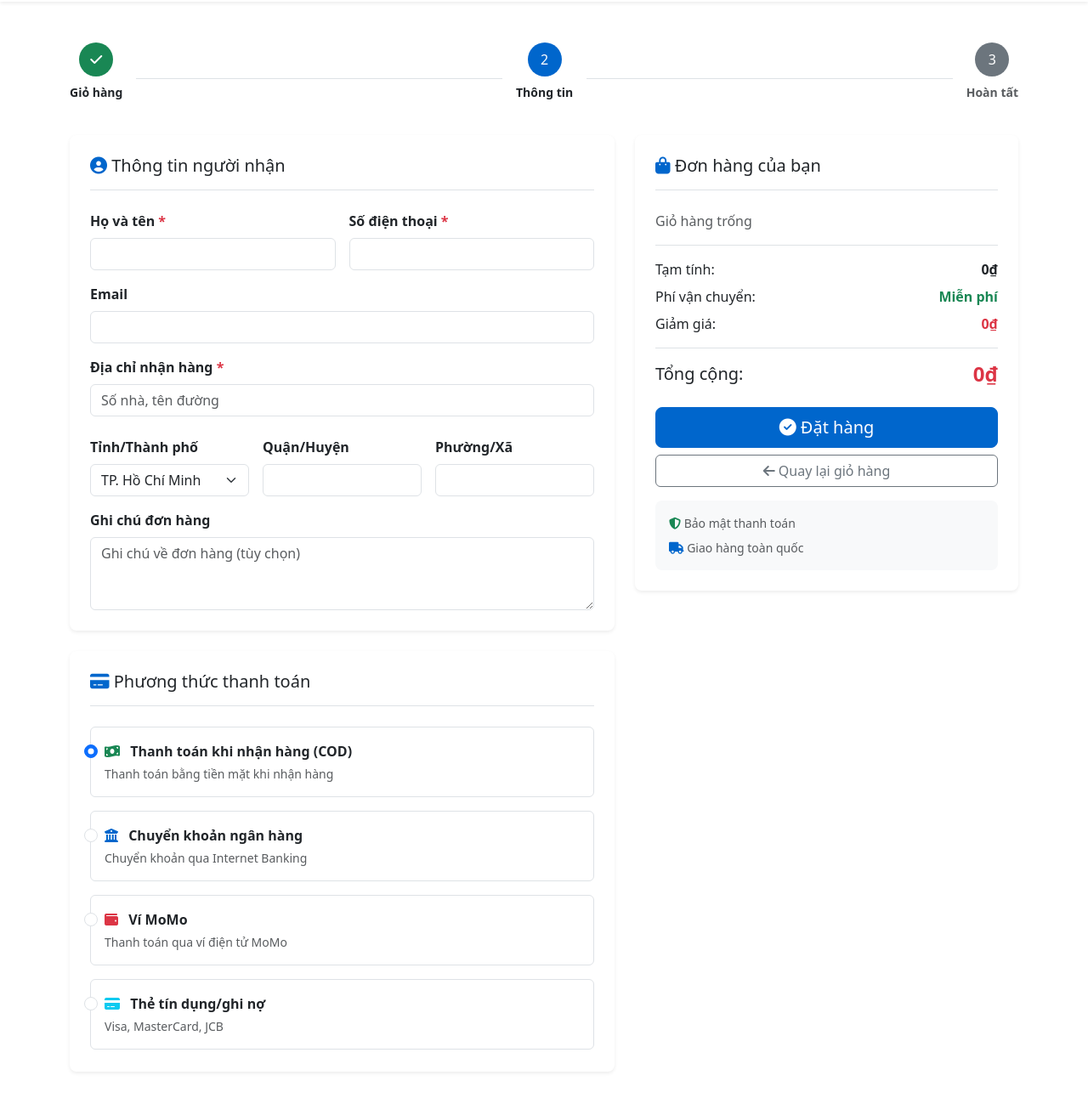
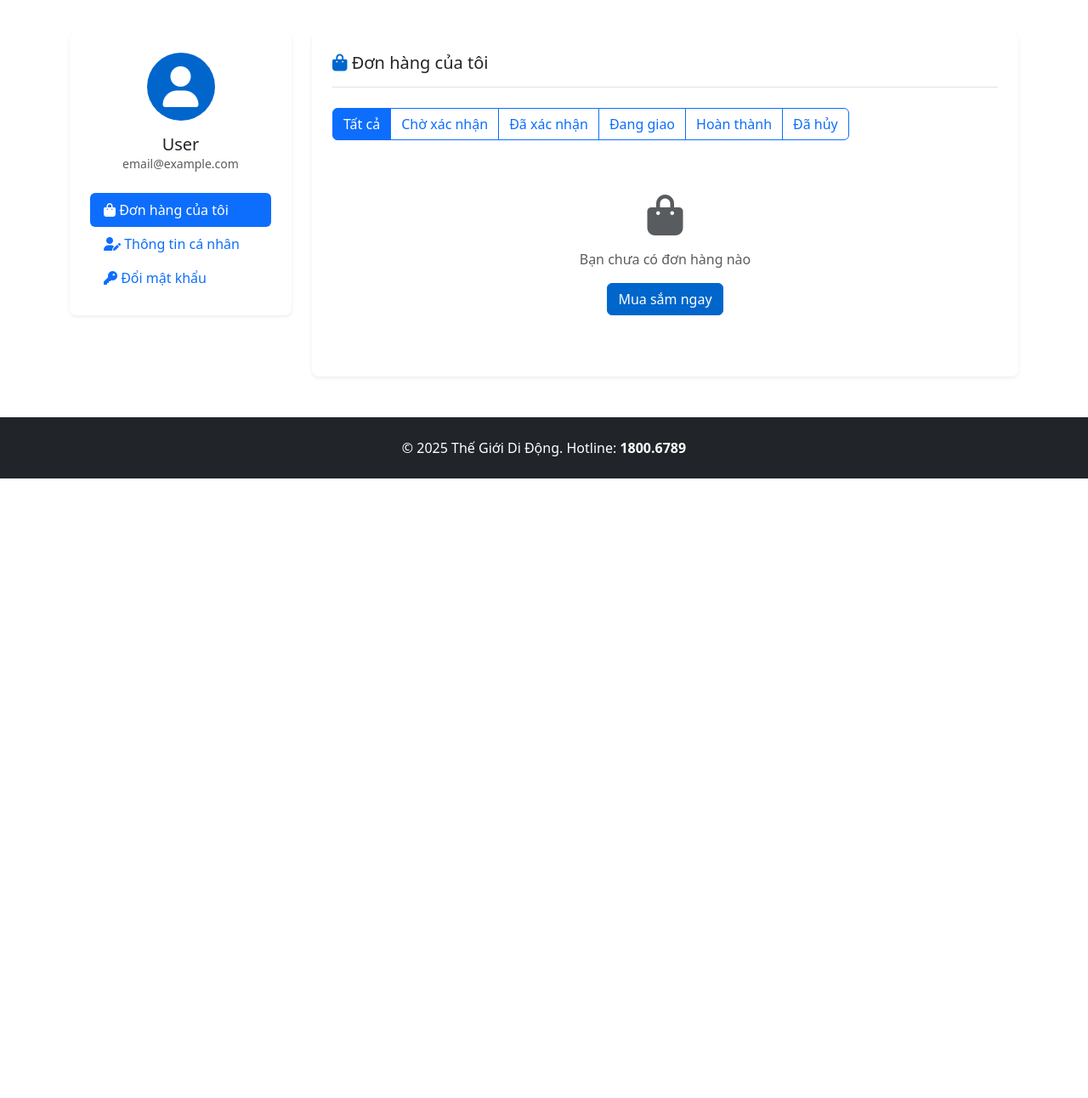
Before and after one commit to phantrantruonghuy/csn-da23tta-phantrantruonghuy-webbandienthoai-boostrap-master, a plain HTML site: page csn-da23tta-phantrantruonghuy-webbandienthoai-boostrap-master/checkout.html in a window 1280 px wide. Shown: the part 66-1358 px from the top of the page at 85% size. After the commit the page ends 800 px from the top, so only its background shows below. Drawn offline with nearby package versions, Linux system fonts and the light colour scheme; sample sign-in values are in the browser's storage.

Commit message:
sửa thanh nav và cập nhật giao diện mới

```diff
--- a/csn-da23tta-phantrantruonghuy-webbandienthoai-boostrap-master/checkout.html
+++ b/csn-da23tta-phantrantruonghuy-webbandienthoai-boostrap-master/checkout.html
@@ -3,7 +3,7 @@
 <head>
     <meta charset="UTF-8">
     <meta name="viewport" content="width=device-width, initial-scale=1.0">
-    <title>Thanh toán - Thế Giới Di Động</title>
+    <title>Tài khoản của tôi - Thế Giới Di Động</title>
 
     <!-- Bootstrap 5 CSS -->
     <link href="https://cdn.jsdelivr.net/npm/bootstrap@5.3.0/dist/css/bootstrap.min.css" rel="stylesheet">
@@ -14,225 +14,184 @@
     <link rel="stylesheet" href="css/style.css">
 </head>
 <body>
-    <!-- Header giống trang chính -->
+    <!-- Header -->
     <header class="shadow-sm bg-white">
         <div class="container">
             <div class="row align-items-center py-3">
                 <div class="col-md-3">
-                    <a href="index.html" class="text-decoration-none d-flex align-items-center gap-2">
-                        <i class="fas fa-mobile-alt fs-2 text-primary"></i>
-                        <span class="text-primary fw-bold fs-4">Thế Giới Di Động</span>
+                    <div id="logoContainer"></div>
+                </div>
+                <div class="col-md-9 text-end">
+                    <div class="d-flex justify-content-end align-items-center gap-3">
+                        <a href="index.html" class="text-decoration-none text-dark">
+                            <i class="fas fa-home"></i> Trang chủ
+                        </a>
+                        <a href="#" onclick="logout()" class="text-decoration-none text-dark">
+                            <i class="fas fa-sign-out-alt"></i> Đăng xuất
                         </a>
                     </div>
-                <div class="col-md-9 text-end">
-                    <span class="text-muted">Thanh toán an toàn & bảo mật</span>
                 </div>
             </div>
         </div>
     </header>
 
-    <!-- Checkout Process -->
+    <!-- Account Content -->
     <div class="container my-5">
-        <!-- Progress Steps -->
-        <div class="row mb-4">
-            <div class="col-12">
-                <div class="d-flex justify-content-center align-items-center">
-                    <div class="text-center">
-                        <div class="bg-success text-white rounded-circle d-inline-flex align-items-center justify-content-center" style="width: 40px; height: 40px;">
-                            <i class="fas fa-check"></i>
+        <div class="row">
+            <!-- Sidebar -->
+            <div class="col-lg-3 mb-4">
+                <div class="card shadow-sm border-0 rounded-3">
+                    <div class="card-body p-4">
+                        <div class="text-center mb-4">
+                            <div class="bg-primary text-white rounded-circle d-inline-flex align-items-center justify-content-center mb-3" style="width: 80px; height: 80px;">
+                                <i class="fas fa-user fa-3x"></i>
                             </div>
-                        <p class="mt-2 fw-bold small">Giỏ hàng</p>
+                            <h5 class="mb-0" id="userName">User</h5>
+                            <p class="text-muted small" id="userEmail">email@example.com</p>
                         </div>
-                    <div class="border-top flex-fill mx-3"></div>
-                    <div class="text-center">
-                        <div class="bg-primary text-white rounded-circle d-inline-flex align-items-center justify-content-center" style="width: 40px; height: 40px;">
-                            2
+
+                        <ul class="nav nav-pills flex-column">
+                            <li class="nav-item">
+                                <a class="nav-link active" href="#orders" data-bs-toggle="tab">
+                                    <i class="fas fa-shopping-bag"></i> Đơn hàng của tôi
+                                </a>
+                            </li>
+                            <li class="nav-item">
+                                <a class="nav-link" href="#profile" data-bs-toggle="tab">
+                                    <i class="fas fa-user-edit"></i> Thông tin cá nhân
+                                </a>
+                            </li>
+                            <li class="nav-item">
+                                <a class="nav-link" href="#password" data-bs-toggle="tab">
+                                    <i class="fas fa-key"></i> Đổi mật khẩu
+                                </a>
+                            </li>
+                        </ul>
                     </div>
-                        <p class="mt-2 fw-bold small">Thông tin</p>
                 </div>
-                    <div class="border-top flex-fill mx-3"></div>
-                    <div class="text-center">
-                        <div class="bg-secondary text-white rounded-circle d-inline-flex align-items-center justify-content-center" style="width: 40px; height: 40px;">
-                            3
             </div>
-                        <p class="mt-2 fw-bold small text-muted">Hoàn tất</p>
+
+            <!-- Main Content -->
+            <div class="col-lg-9">
+                <div class="tab-content">
+                    <!-- Đơn hàng -->
+                    <div class="tab-pane fade show active" id="orders">
+                        <div class="card shadow-sm border-0 rounded-3">
+                            <div class="card-body p-4">
+                                <h5 class="card-title mb-4 border-bottom pb-3">
+                                    <i class="fas fa-shopping-bag text-primary"></i> Đơn hàng của tôi
+                                </h5>
+
+                                <div class="mb-3">
+                                    <div class="btn-group" role="group">
+                                        <button class="btn btn-outline-primary active" onclick="filterOrders('all')">Tất cả</button>
+                                        <button class="btn btn-outline-primary" onclick="filterOrders('Chờ xác nhận')">Chờ xác nhận</button>
+                                        <button class="btn btn-outline-primary" onclick="filterOrders('Đã xác nhận')">Đã xác nhận</button>
+                                        <button class="btn btn-outline-primary" onclick="filterOrders('Đang giao')">Đang giao</button>
+                                        <button class="btn btn-outline-primary" onclick="filterOrders('Hoàn thành')">Hoàn thành</button>
+                                        <button class="btn btn-outline-primary" onclick="filterOrders('Đã hủy')">Đã hủy</button>
+                                    </div>
+                                </div>
+
+                                <div id="ordersList">
+                                    <!-- Sẽ được load bằng JavaScript -->
                                 </div>
                             </div>
                         </div>
                     </div>
 
-        <div class="row">
-            <!-- Form thông tin -->
-            <div class="col-lg-7">
-                <div class="card shadow-sm border-0 rounded-3 mb-4">
+                    <!-- Thông tin cá nhân -->
+                    <div class="tab-pane fade" id="profile">
+                        <div class="card shadow-sm border-0 rounded-3">
                             <div class="card-body p-4">
                                 <h5 class="card-title mb-4 border-bottom pb-3">
-                            <i class="fas fa-user-circle text-primary"></i> Thông tin người nhận
+                                    <i class="fas fa-user-edit text-primary"></i> Thông tin cá nhân
                                 </h5>
 
-                        <form id="checkoutForm">
+                                <form id="profileForm" onsubmit="updateProfile(event)">
                                     <div class="row g-3">
                                         <div class="col-md-6">
-                                    <label class="form-label fw-bold">Họ và tên <span class="text-danger">*</span></label>
-                                    <input type="text" class="form-control" id="customerName" required>
+                                            <label class="form-label fw-bold">Họ và tên</label>
+                                            <input type="text" class="form-control" id="profileName" required>
                                         </div>
 
                                         <div class="col-md-6">
-                                    <label class="form-label fw-bold">Số điện thoại <span class="text-danger">*</span></label>
-                                    <input type="tel" class="form-control" id="customerPhone" required pattern="[0-9]{10}">
+                                            <label class="form-label fw-bold">Email</label>
+                                            <input type="email" class="form-control" id="profileEmail" readonly>
+                                        </div>
+
+                                        <div class="col-md-6">
+                                            <label class="form-label fw-bold">Số điện thoại</label>
+                                            <input type="tel" class="form-control" id="profilePhone" required>
+                                        </div>
+
+                                        <div class="col-md-6">
+                                            <label class="form-label fw-bold">Ngày sinh</label>
+                                            <input type="date" class="form-control" id="profileBirthday">
                                         </div>
 
                                         <div class="col-12">
-                                    <label class="form-label fw-bold">Email</label>
-                                    <input type="email" class="form-control" id="customerEmail">
+                                            <label class="form-label fw-bold">Địa chỉ</label>
+                                            <input type="text" class="form-control" id="profileAddress">
+                                        </div>
                                     </div>
 
-                                <div class="col-12">
-                                    <label class="form-label fw-bold">Địa chỉ nhận hàng <span class="text-danger">*</span></label>
-                                    <input type="text" class="form-control mb-2" id="customerAddress" placeholder="Số nhà, tên đường" required>
-                                </div>
-
-                                <div class="col-md-4">
-                                    <label class="form-label fw-bold">Tỉnh/Thành phố</label>
-                                    <select class="form-select" id="customerCity">
-                                        <option value="TP.HCM">TP. Hồ Chí Minh</option>
-                                        <option value="Hà Nội">Hà Nội</option>
-                                        <option value="Đà Nẵng">Đà Nẵng</option>
-                                        <option value="Cần Thơ">Cần Thơ</option>
-                                        <option value="Khác">Khác</option>
-                                    </select>
-                                </div>
-
-                                <div class="col-md-4">
-                                    <label class="form-label fw-bold">Quận/Huyện</label>
-                                    <input type="text" class="form-control" id="customerDistrict">
-                                </div>
-
-                                <div class="col-md-4">
-                                    <label class="form-label fw-bold">Phường/Xã</label>
-                                    <input type="text" class="form-control" id="customerWard">
-                                </div>
-
-                                <div class="col-12">
-                                    <label class="form-label fw-bold">Ghi chú đơn hàng</label>
-                                    <textarea class="form-control" id="orderNote" rows="3" placeholder="Ghi chú về đơn hàng (tùy chọn)"></textarea>
-                                </div>
+                                    <div class="mt-4">
+                                        <button type="submit" class="btn btn-primary">
+                                            <i class="fas fa-save"></i> Cập nhật thông tin
+                                        </button>
                                     </div>
                                 </form>
                             </div>
                         </div>
+                    </div>
 
-                <!-- Phương thức thanh toán -->
+                    <!-- Đổi mật khẩu -->
+                    <div class="tab-pane fade" id="password">
                         <div class="card shadow-sm border-0 rounded-3">
                             <div class="card-body p-4">
                                 <h5 class="card-title mb-4 border-bottom pb-3">
-                            <i class="fas fa-credit-card text-primary"></i> Phương thức thanh toán
+                                    <i class="fas fa-key text-primary"></i> Đổi mật khẩu
                                 </h5>
 
-                        <div class="form-check mb-3 p-3 border rounded">
-                            <input class="form-check-input" type="radio" name="paymentMethod" id="cod" value="cod" checked>
-                            <label class="form-check-label w-100 cursor-pointer" for="cod">
-                                <div class="d-flex justify-content-between align-items-center">
-                                    <div>
-                                        <i class="fas fa-money-bill-wave text-success"></i>
-                                        <strong class="ms-2">Thanh toán khi nhận hàng (COD)</strong>
-                                        <p class="text-muted small mb-0 mt-1">Thanh toán bằng tiền mặt khi nhận hàng</p>
+                                <form id="passwordForm" onsubmit="changePassword(event)">
+                                    <div class="mb-3">
+                                        <label class="form-label fw-bold">Mật khẩu hiện tại</label>
+                                        <input type="password" class="form-control" id="currentPassword" required>
+                                    </div>
+
+                                    <div class="mb-3">
+                                        <label class="form-label fw-bold">Mật khẩu mới</label>
+                                        <input type="password" class="form-control" id="newPassword" required minlength="6">
+                                    </div>
+
+                                    <div class="mb-3">
+                                        <label class="form-label fw-bold">Xác nhận mật khẩu mới</label>
+                                        <input type="password" class="form-control" id="confirmNewPassword" required minlength="6">
+                                    </div>
+
+                                    <button type="submit" class="btn btn-primary">
+                                        <i class="fas fa-key"></i> Đổi mật khẩu
+                                    </button>
+                                </form>
                             </div>
                         </div>
-                            </label>
                     </div>
-
-                        <div class="form-check mb-3 p-3 border rounded">
-                            <input class="form-check-input" type="radio" name="paymentMethod" id="banking" value="banking">
-                            <label class="form-check-label w-100 cursor-pointer" for="banking">
-                                <div class="d-flex justify-content-between align-items-center">
-                                    <div>
-                                        <i class="fas fa-university text-primary"></i>
-                                        <strong class="ms-2">Chuyển khoản ngân hàng</strong>
-                                        <p class="text-muted small mb-0 mt-1">Chuyển khoản qua Internet Banking</p>
-                                    </div>
-                                </div>
-                            </label>
-                        </div>
-
-                        <div class="form-check mb-3 p-3 border rounded">
-                            <input class="form-check-input" type="radio" name="paymentMethod" id="momo" value="momo">
-                            <label class="form-check-label w-100 cursor-pointer" for="momo">
-                                <div class="d-flex justify-content-between align-items-center">
-                                    <div>
-                                        <i class="fas fa-wallet text-danger"></i>
-                                        <strong class="ms-2">Ví MoMo</strong>
-                                        <p class="text-muted small mb-0 mt-1">Thanh toán qua ví điện tử MoMo</p>
-                                    </div>
-                                </div>
-                            </label>
-                        </div>
-
-                        <div class="form-check p-3 border rounded">
-                            <input class="form-check-input" type="radio" name="paymentMethod" id="card" value="card">
-                            <label class="form-check-label w-100 cursor-pointer" for="card">
-                                <div class="d-flex justify-content-between align-items-center">
-                                    <div>
-                                        <i class="fas fa-credit-card text-info"></i>
-                                        <strong class="ms-2">Thẻ tín dụng/ghi nợ</strong>
-                                        <p class="text-muted small mb-0 mt-1">Visa, MasterCard, JCB</p>
-                                    </div>
-                                </div>
-                            </label>
                 </div>
             </div>
         </div>
     </div>
 
-            <!-- Đơn hàng -->
-            <div class="col-lg-5">
-                <div class="card shadow-sm border-0 rounded-3 position-sticky" style="top: 20px;">
-                    <div class="card-body p-4">
-                        <h5 class="card-title mb-4 border-bottom pb-3">
-                            <i class="fas fa-shopping-bag text-primary"></i> Đơn hàng của bạn
-                        </h5>
-
-                        <div id="orderSummary" class="mb-3">
+    <!-- Modal Chi tiết đơn hàng -->
+    <div class="modal fade" id="orderDetailModal" tabindex="-1">
+        <div class="modal-dialog modal-lg">
+            <div class="modal-content">
+                <div class="modal-header">
+                    <h5 class="modal-title">Chi tiết đơn hàng</h5>
+                    <button type="button" class="btn-close" data-bs-dismiss="modal"></button>
+                </div>
+                <div class="modal-body" id="orderDetailContent">
                     <!-- Sẽ được load bằng JavaScript -->
-                        </div>
-
-                        <div class="border-top pt-3">
-                            <div class="d-flex justify-content-between mb-2">
-                                <span>Tạm tính:</span>
-                                <span class="fw-bold" id="subtotal">0₫</span>
-                            </div>
-                            <div class="d-flex justify-content-between mb-2">
-                                <span>Phí vận chuyển:</span>
-                                <span class="text-success fw-bold" id="shippingFee">Miễn phí</span>
-                            </div>
-                            <div class="d-flex justify-content-between mb-3">
-                                <span>Giảm giá:</span>
-                                <span class="text-danger fw-bold" id="discount">0₫</span>
-                            </div>
-                            <div class="border-top pt-3 d-flex justify-content-between align-items-center">
-                                <h5 class="mb-0">Tổng cộng:</h5>
-                                <h4 class="mb-0 text-danger fw-bold" id="totalAmount">0₫</h4>
-                            </div>
-                        </div>
-
-                        <div class="d-grid gap-2 mt-4">
-                            <button type="button" class="btn btn-primary btn-lg" onclick="placeOrder()">
-                                <i class="fas fa-check-circle"></i> Đặt hàng
-                            </button>
-                            <a href="giohang.html" class="btn btn-outline-secondary">
-                                <i class="fas fa-arrow-left"></i> Quay lại giỏ hàng
-                            </a>
-                        </div>
-
-                        <div class="mt-3 p-3 bg-light rounded-3">
-                            <p class="small text-muted mb-2">
-                                <i class="fas fa-shield-alt text-success"></i> Bảo mật thanh toán
-                            </p>
-                            <p class="small text-muted mb-0">
-                                <i class="fas fa-truck text-primary"></i> Giao hàng toàn quốc
-                            </p>
-                        </div>
-                    </div>
                 </div>
             </div>
         </div>
@@ -249,6 +208,15 @@
     <script src="https://cdn.jsdelivr.net/npm/bootstrap@5.3.0/dist/js/bootstrap.bundle.min.js"></script>
     <script src="js/main.js"></script>
     <script src="js/auth.js"></script>
-    <script src="js/checkout.js"></script>
+    <script src="js/account.js"></script>
+    <script>
+        // Initialize logo
+        document.addEventListener('DOMContentLoaded', function() {
+            const logoContainer = document.getElementById('logoContainer');
+            if (logoContainer) {
+                logoContainer.innerHTML = createLogo();
+            }
+        });
+    </script>
 </body>
 </html>
```
Lines whose indentation alone changed are shown as unchanged.
